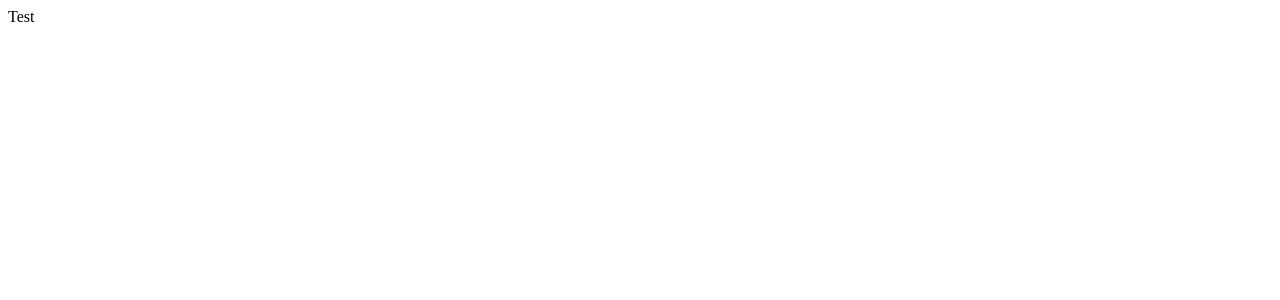
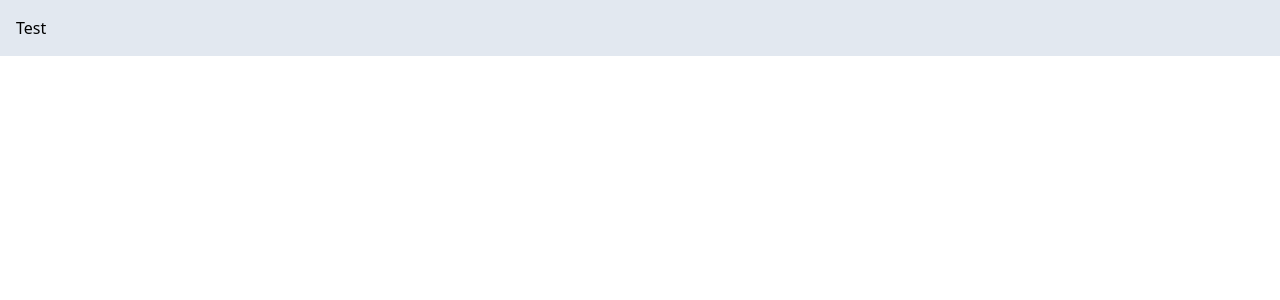
Before and after one commit to chkim116/chkim116_portfolio, a React app: page / in a window 1280 px wide. Shown: the top 300 px of the page. Built offline with nearby package versions, Linux system fonts and the light colour scheme.

Commit message:
feat tailwind css apply

```diff
--- /dev/null
+++ b/postcss.config.js
@@ -0,0 +1,5 @@
+const tailwindcss = require('tailwindcss');
+
+module.exports = {
+    plugins: [tailwindcss],
+};
--- /dev/null
+++ b/src/index.css
@@ -0,0 +1,9 @@
+@import 'tailwindcss/base';
+@import 'tailwindcss/components';
+@import 'tailwindcss/utilities';
+
+html,
+body {
+    padding: 0;
+    margin: 0;
+}
--- a/src/index.tsx
+++ b/src/index.tsx
@@ -1,3 +1,9 @@
-import ReactDOM from "react-dom";
+import ReactDOM from 'react-dom';
+import './index.css';
 
-ReactDOM.render(<div>Test</div>, document.getElementById("root"));
+ReactDOM.render(
+    <div className="bg-slate-200">
+        <p className="p-4">Test</p>
+    </div>,
+    document.getElementById('root'),
+);
--- /dev/null
+++ b/tailwind.config.js
@@ -0,0 +1,9 @@
+module.exports = {
+    purge: ['./src/**/*.{ts,tsx}'],
+    darkMode: false,
+    theme: {
+        extend: {},
+    },
+    variants: {},
+    plugins: [],
+};
--- a/webpack.config.ts
+++ b/webpack.config.ts
@@ -1,57 +1,64 @@
-import { Configuration } from "webpack";
-import "webpack-dev-server";
-import HTMLWebpackPlugin from "html-webpack-plugin";
-import dotenv from "dotenv";
-import path from "path";
+import { Configuration } from 'webpack';
+import 'webpack-dev-server';
+import MiniCssExtractPlugin from 'mini-css-extract-plugin';
+import HTMLWebpackPlugin from 'html-webpack-plugin';
+import dotenv from 'dotenv';
+import path from 'path';
 dotenv.config();
 
-type NODE_ENV = "production" | "development";
+type NODE_ENV = 'production' | 'development';
 
-const mode = (process.env.NODE_ENV || "development") as NODE_ENV;
+const mode = (process.env.NODE_ENV || 'development') as NODE_ENV;
 
 const config: Configuration = {
-    name: "client",
-    target: "web",
+    name: 'client',
+    target: 'web',
     mode,
     entry: {
-        client: "./src/index.tsx", // 번들 대상
+        client: './src/index.tsx', // 번들 대상
     },
     module: {
         rules: [
             {
                 test: /.(ts|tsx)$/,
                 exclude: /node_modules/,
-                loader: "babel-loader",
+                loader: 'babel-loader',
                 options: {
                     presets: [
                         [
-                            "@babel/preset-react",
+                            '@babel/preset-react',
                             {
-                                runtime: "automatic",
+                                runtime: 'automatic',
                             },
                         ],
-                        "@babel/preset-typescript",
+                        '@babel/preset-typescript',
                         [
-                            "@babel/preset-env",
+                            '@babel/preset-env',
                             {
                                 targets: {
-                                    browsers: ["> 1% in KR"],
-                                    node: "current",
+                                    browsers: ['> 1% in KR'],
+                                    node: 'current',
                                 },
-                                modules: "auto",
-                                useBuiltIns: "usage",
+                                modules: 'auto',
+                                useBuiltIns: 'usage',
                                 corejs: 3,
                             },
                         ],
                     ],
                 },
             },
+            {
+                test: /\.css$/i,
+                exclude: /node_modules/,
+                include: path.resolve(process.cwd(), 'src'),
+                use: [MiniCssExtractPlugin.loader, 'css-loader', 'postcss-loader'],
+            },
         ],
     },
     devServer: {
         static: {
-            directory: path.resolve(process.cwd(), "build"),
-            publicPath: "/",
+            directory: path.resolve(process.cwd(), 'build'),
+            publicPath: '/',
         },
         open: true,
         port: 5500,
@@ -59,16 +66,19 @@ const config: Configuration = {
     },
     plugins: [
         new HTMLWebpackPlugin({
-            template: path.resolve(process.cwd(), "public/index.html"),
+            template: path.resolve(process.cwd(), 'public/index.html'),
+        }),
+        new MiniCssExtractPlugin({
+            filename: 'styles.css',
         }),
     ],
     resolve: {
-        extensions: [".js", ".ts", ".tsx"],
+        extensions: ['.js', '.ts', '.tsx'],
     },
     output: {
-        filename: "client.js",
-        path: path.resolve(process.cwd(), "build"),
-        publicPath: "/web/",
+        filename: 'client.js',
+        path: path.resolve(process.cwd(), 'build'),
+        publicPath: '/web/',
     },
 };
 
```
Also changed, not shown: package.json (+7 -0 lines), 1 other file (tests, documents, lock files or other folders).
